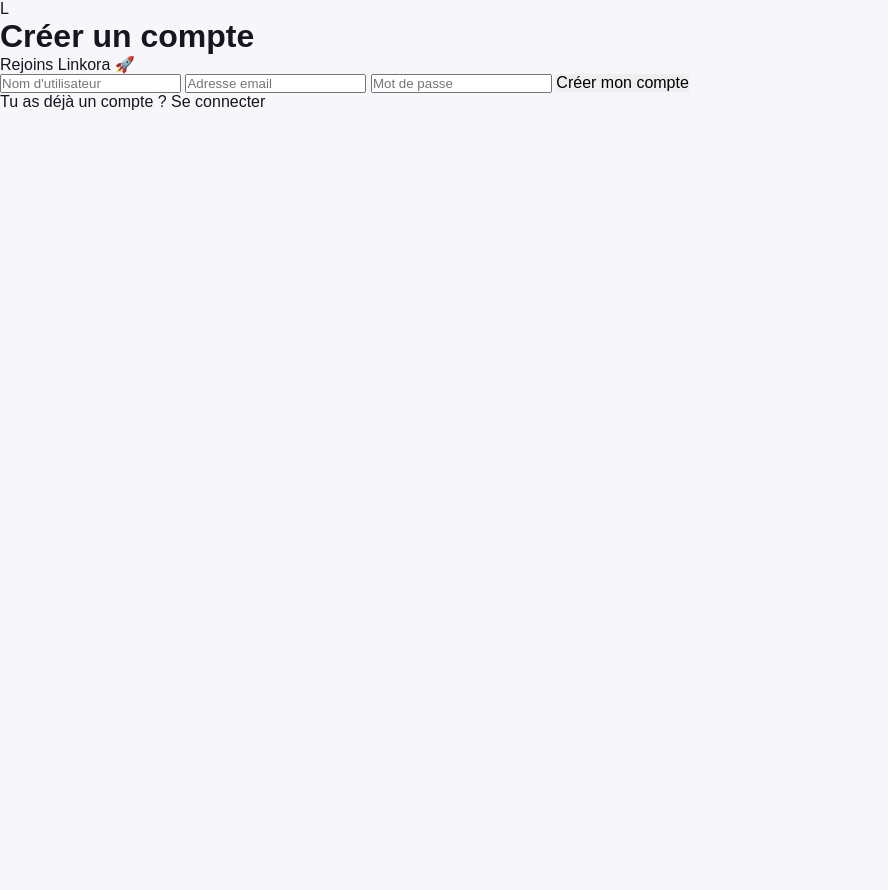
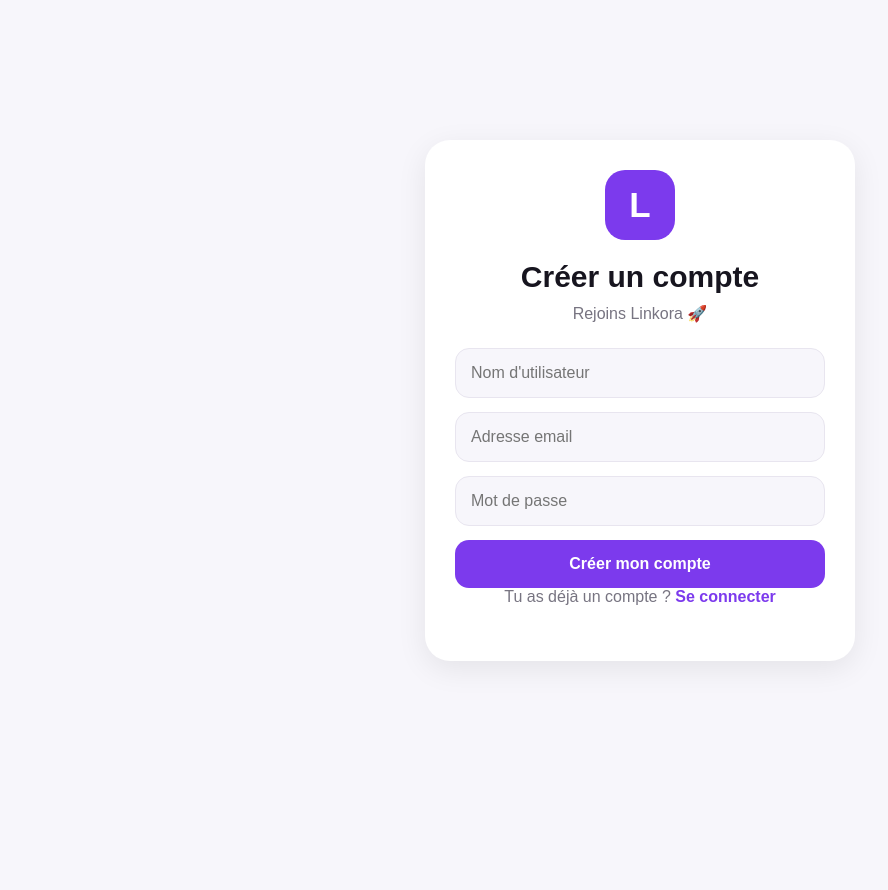
Before and after one commit to paulkouadio7777-ux/linkora, a Flask app: page /register in a window 1280 px wide. Shown: the whole page, without its empty margins (0-888 px from the left). Before the commit the page ends 110 px from the top, so only its background shows below. Run offline with Flask 3, Linux system fonts and the light colour scheme.

Commit message:
Update style.css

```diff
--- a/static/css/style.css
+++ b/static/css/style.css
@@ -505,3 +505,86 @@
         flex: 0 0 255px;
     }
 }
+
+.auth-page {
+    min-height: 100vh;
+    display: flex;
+    align-items: center;
+    justify-content: center;
+    padding: 30px 15px;
+}
+
+.auth-card {
+    width: 100%;
+    max-width: 430px;
+    background: white;
+    border-radius: 25px;
+    padding: 30px;
+    box-shadow: 0 8px 30px rgba(0,0,0,0.08);
+    text-align: center;
+}
+
+.auth-logo {
+    width: 70px;
+    height: 70px;
+    margin: 0 auto 20px;
+    border-radius: 20px;
+    background: #7c3aed;
+    color: white;
+    display: flex;
+    align-items: center;
+    justify-content: center;
+    font-size: 35px;
+    font-weight: bold;
+}
+
+.auth-card h1 {
+    font-size: 30px;
+    margin-bottom: 10px;
+}
+
+.auth-card p {
+    color: #777481;
+    margin-bottom: 25px;
+}
+
+.auth-card form {
+    display: flex;
+    flex-direction: column;
+    gap: 14px;
+}
+
+.auth-card input {
+    width: 100%;
+    padding: 15px;
+    border: 1px solid #e8e5ef;
+    border-radius: 14px;
+    background: #f7f6fb;
+    font-size: 16px;
+    outline: none;
+}
+
+.auth-card input:focus {
+    border-color: #7c3aed;
+}
+
+.auth-card button {
+    width: 100%;
+    padding: 15px;
+    border-radius: 14px;
+    background: #7c3aed;
+    color: white;
+    font-size: 16px;
+    font-weight: bold;
+}
+
+.auth-card a {
+    color: #7c3aed;
+    font-weight: bold;
+}
+
+@media (max-width: 600px) {
+    .auth-card {
+        padding: 25px 18px;
+    }
+}
```
